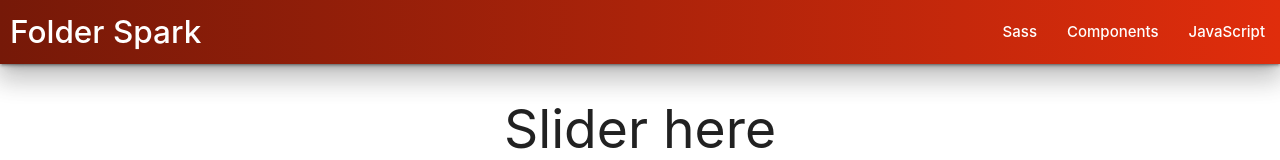
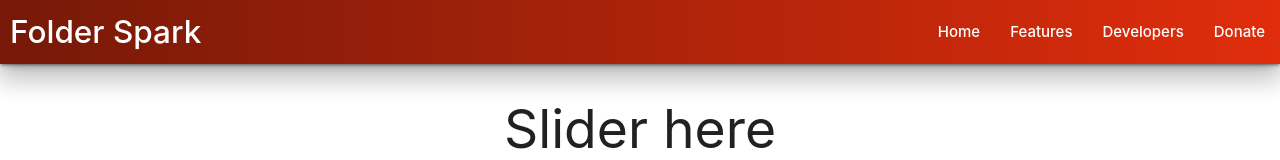
Before and after one commit to rtgstudio/folderspark-landing, a React (Create React App) app: page / in a window 1280 px wide. Shown: the top 160 px of the page. Built offline with nearby package versions, Linux system fonts and the light colour scheme.

Commit message:
Routed donate component to navbar
Created Routes in the webapp

```diff
--- a/package.json
+++ b/package.json
@@ -8,6 +8,8 @@
     "react": "^16.8.6",
     "react-dom": "^16.8.6",
     "react-gesture-gallery": "^1.0.1",
+    "react-router": "^5.0.1",
+    "react-router-dom": "^5.0.1",
     "react-scripts": "3.0.1"
   },
   "scripts": {
--- a/src/App.js
+++ b/src/App.js
@@ -1,7 +1,15 @@
 import React from 'react'
 import './App.css'
-import Landing from './components/landing'
+import Navbar from './components/navbar'
+import Routes from './Routes'
 
-const App = () => <Landing />
+const App = () => {
+    return(
+        <>
+            <Navbar />
+            <Routes />
+        </>
+    )
+}
 
 export default App
--- /dev/null
+++ b/src/Routes.js
@@ -0,0 +1,11 @@
+import React from 'react'
+import { Route, Switch } from 'react-router-dom'
+import Landing from './components/landing'
+import Donate from './components/donate'
+export default () =>
+<Switch>
+    <Route path = "/" exact component = { Landing } />
+    <Route path = "/features" component = { Landing } />
+    <Route path = "/developers" component = { Landing } />
+    <Route path = "/donate"  component = { Donate } />
+</Switch>
--- /dev/null
+++ b/src/components/donate.jsx
@@ -0,0 +1,5 @@
+import React from 'react'
+
+const Donate = () => <h1>Donate here</h1>
+
+export default Donate
--- a/src/components/landing.jsx
+++ b/src/components/landing.jsx
@@ -1,6 +1,7 @@
 import React, {Component} from 'react'
 import Main from './main'
-import Navbar from './navbar'
+
+
 
 import M from 'materialize-css'
 
@@ -11,7 +12,7 @@ class Landing extends Component {
     render() {
         return (
             <>
-                <Navbar />
+
                 <Main />
 
             </>
--- a/src/components/navbar.jsx
+++ b/src/components/navbar.jsx
@@ -3,6 +3,7 @@ import React from 'react'
 import 'materialize-css'
 import 'materialize-css/dist/css/materialize.min.css'
 import './css/custom.css'
+import { Link } from 'react-router-dom'
 
 const Navbar = () => {
     return(
@@ -10,9 +11,10 @@ const Navbar = () => {
             <div class="nav-wrapper navStyle z-depth-4">
                 <a href="index.html" class="brand-logo" style = {{marginLeft: 10}}><strong>Folder Spark</strong></a>
                 <ul id="nav-mobile" class="right hide-on-med-and-down">
-                    <li><a href="index.html"><strong>Sass</strong></a></li>
-                    <li><a href="index.html"><strong>Components</strong></a></li>
-                    <li><a href="index.html"><strong>JavaScript</strong></a></li>
+                    <li><Link to = "/"><strong>Home</strong></Link></li>
+                    <li><Link to = "/features"><strong>Features</strong></Link></li>
+                    <li><Link to = "/developers"><strong>Developers</strong></Link></li>
+                    <li><Link to = "/donate"><strong>Donate</strong></Link></li>
                 </ul>
             </div>
         </nav>
--- a/src/index.js
+++ b/src/index.js
@@ -1,11 +1,17 @@
 import React from 'react';
 import ReactDOM from 'react-dom';
+import { BrowserRouter as Router } from 'react-router-dom'
 import './index.css';
 import App from './App';
 import * as serviceWorker from './serviceWorker';
 
 
-ReactDOM.render(<App />, document.getElementById('root'));
+ReactDOM.render(
+    <Router>
+      <App />
+    </Router>,
+    document.getElementById("root")
+  );
 
 // If you want your app to work offline and load faster, you can change
 // unregister() to register() below. Note this comes with some pitfalls.
```
Also changed, not shown: 1 other file (tests, documents, lock files or other folders).
